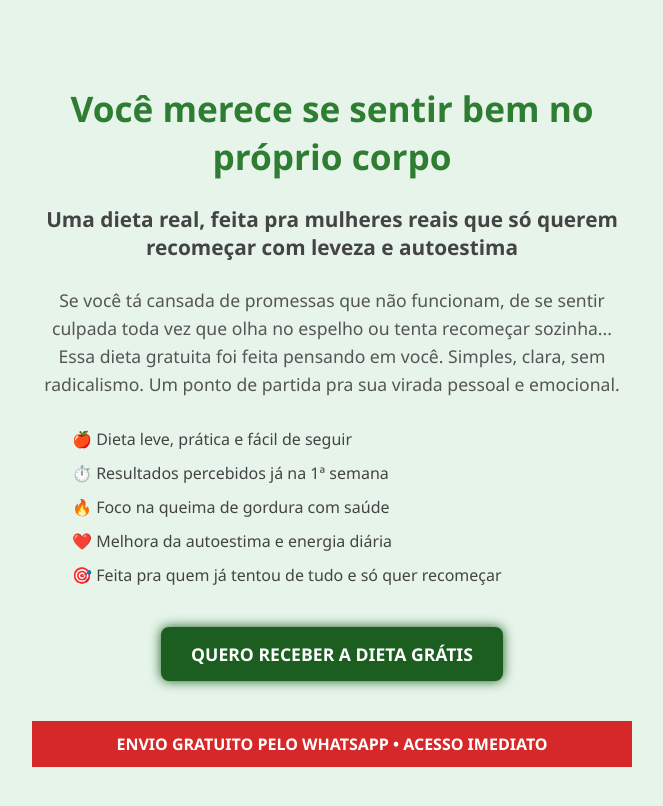
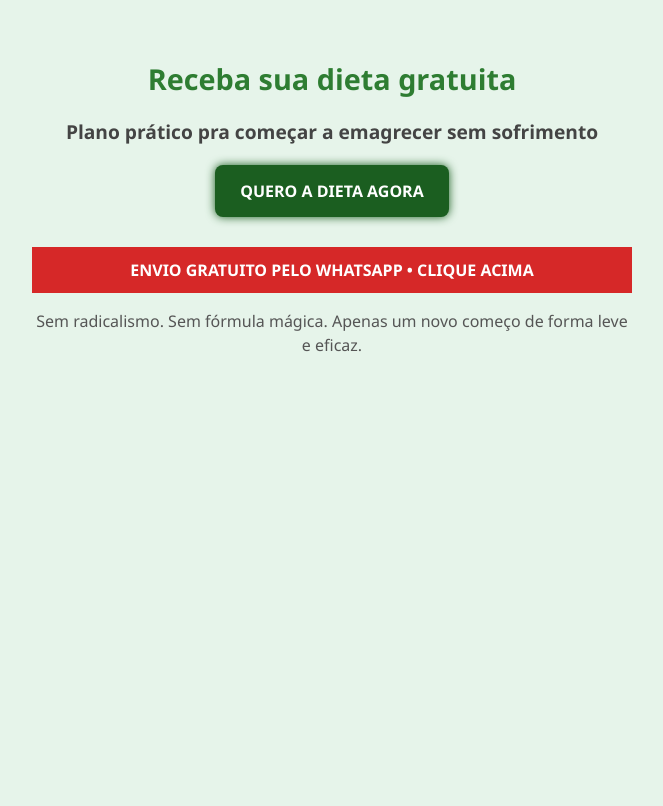
Before and after one commit to Dietas-gratis/click-aqui, a plain HTML site: page index.html in a window 1280 px wide. Shown: the whole page, without its empty margins (308-971 px from the left). Drawn offline with Linux system fonts and the light colour scheme.

Commit message:
Update index.html

```diff
--- a/index.html
+++ b/index.html
@@ -3,7 +3,7 @@
 <head>
   <meta charset="UTF-8">
   <meta name="viewport" content="width=device-width, initial-scale=1.0">
-  <title>Dieta Grátis - Seu Recomeço Começa Aqui</title>
+  <title>Dieta Grátis - Transforme Agora</title>
   <style>
     body {
       margin: 0;
@@ -13,36 +13,36 @@
       text-align: center;
     }
     .container {
-      padding: 60px 20px;
+      padding: 40px 20px;
       max-width: 600px;
       margin: auto;
     }
     h1 {
-      font-size: 2.2em;
+      font-size: 1.8em;
       color: #2e7d32;
       margin-bottom: 10px;
     }
     h2 {
-      font-size: 1.3em;
+      font-size: 1.2em;
       color: #444;
-      margin: 25px 0;
+      margin: 20px 0;
     }
     p {
-      font-size: 1.1em;
-      line-height: 1.6em;
+      font-size: 1em;
+      line-height: 1.5em;
       color: #555;
+      margin-bottom: 25px;
     }
     .btn {
       display: inline-block;
-      margin-top: 25px;
-      padding: 15px 30px;
-      font-size: 1.1em;
+      padding: 15px 25px;
+      font-size: 1em;
       color: #fff;
       background: #1b5e20;
       border-radius: 8px;
       text-decoration: none;
       font-weight: bold;
-      box-shadow: 0 0 12px #1b5e20;
+      box-shadow: 0 0 10px #1b5e20;
     }
     .btn:hover {
       background: #124116;
@@ -52,7 +52,7 @@
       color: #fff;
       padding: 12px;
       font-weight: bold;
-      margin: 40px 0 0 0;
+      margin-top: 30px;
       animation: pisca 1s infinite;
     }
     @keyframes pisca {
@@ -60,42 +60,21 @@
       50% { opacity: 0.3; }
       100% { opacity: 1; }
     }
-    .icon-list {
-      text-align: left;
-      margin-top: 30px;
-      font-size: 1em;
-      color: #444;
-    }
-    .icon-list li {
-      margin: 12px 0;
-      list-style: none;
-    }
   </style>
 </head>
 <body>
 
   <div class="container">
-    <h1>Você merece se sentir bem no próprio corpo</h1>
-    <h2>Uma dieta real, feita pra mulheres reais que só querem recomeçar com leveza e autoestima</h2>
+    <h1>Receba sua dieta gratuita</h1>
+    <h2>Plano prático pra começar a emagrecer sem sofrimento</h2>
 
-    <p>Se você tá cansada de promessas que não funcionam,
-    de se sentir culpada toda vez que olha no espelho ou tenta recomeçar sozinha...
-    Essa dieta gratuita foi feita pensando em você.
-    Simples, clara, sem radicalismo. Um ponto de partida pra sua virada pessoal e emocional.</p>
-
-    <ul class="icon-list">
-      <li>🍎 Dieta leve, prática e fácil de seguir</li>
-      <li>⏱️ Resultados percebidos já na 1ª semana</li>
-      <li>🔥 Foco na queima de gordura com saúde</li>
-      <li>❤️ Melhora da autoestima e energia diária</li>
-      <li>🎯 Feita pra quem já tentou de tudo e só quer recomeçar</li>
-    </ul>
-
-    <a class="btn" href="https://wa.me/5562981686811?text=Olá,%20quero%20o%20Plano%20de%20Dietas%20grátis!%20😍" target="_blank">QUERO RECEBER A DIETA GRÁTIS</a>
+    <a class="btn" href="https://wa.me/5562981686811?text=Olá,%20quero%20o%20Plano%20de%20Dietas%20grátis!%20😍" target="_blank">QUERO A DIETA AGORA</a>
 
     <div class="urgencia">
-      ENVIO GRATUITO PELO WHATSAPP • ACESSO IMEDIATO
+      ENVIO GRATUITO PELO WHATSAPP • CLIQUE ACIMA
     </div>
+
+    <p>Sem radicalismo. Sem fórmula mágica. Apenas um novo começo de forma leve e eficaz.</p>
   </div>
 
 </body>
```
